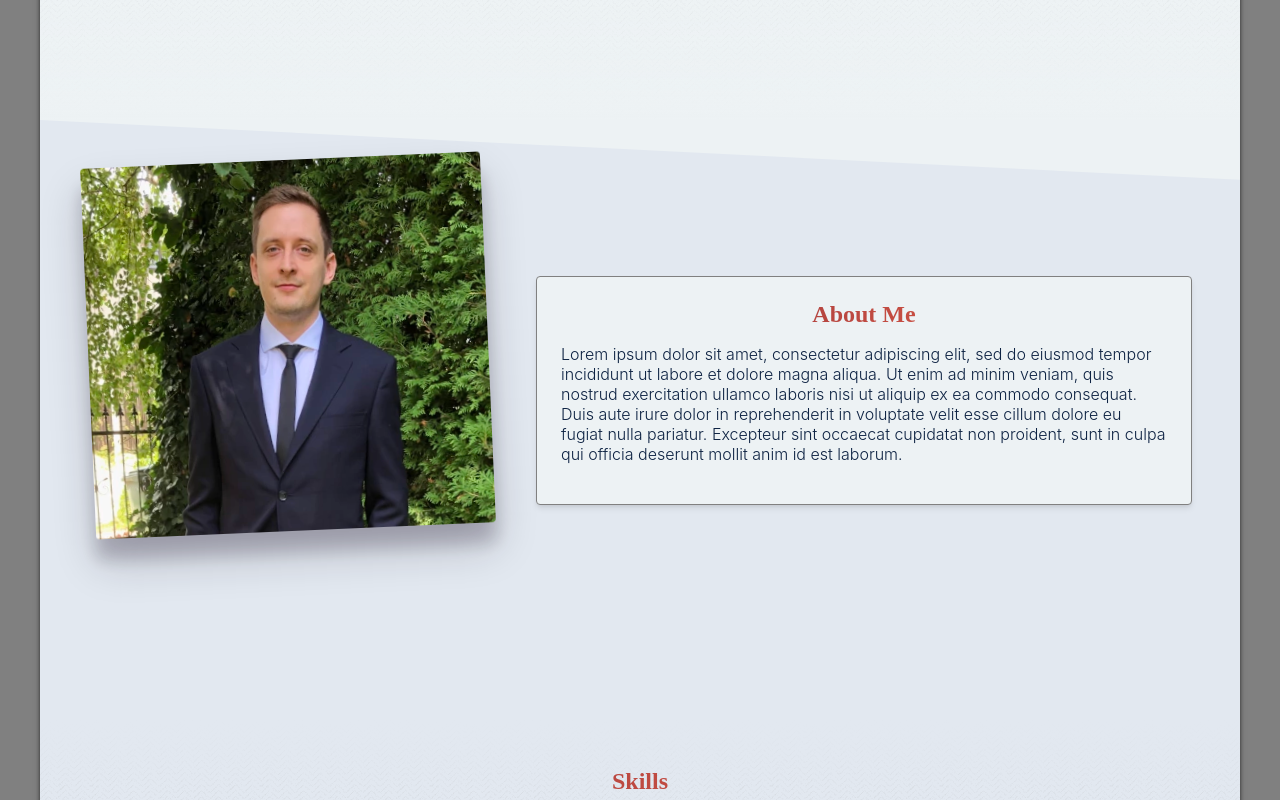
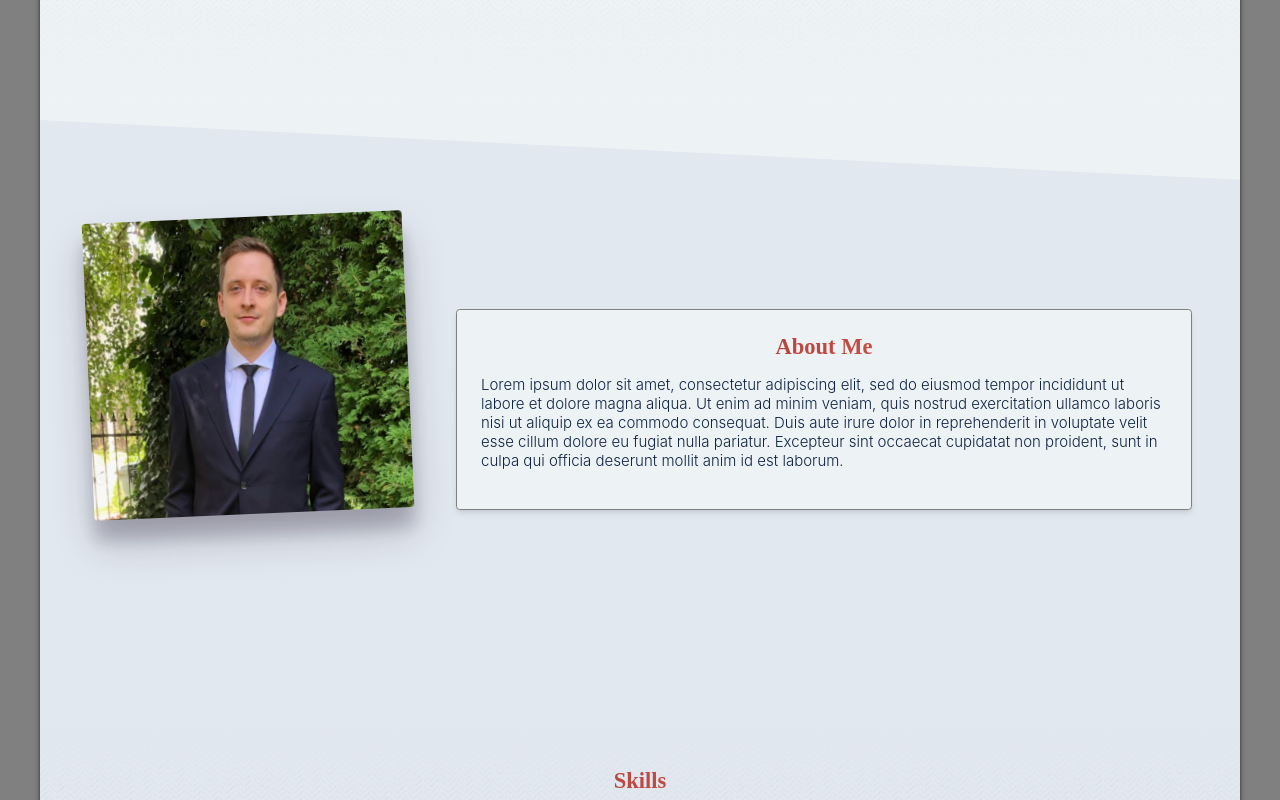
Before and after one commit to husky93/portfolio, a React (Vite) app: page / in a window 1280 px wide. Shown: the part 480-1280 px from the top of the page. Built offline with nearby package versions, Linux system fonts and the light colour scheme; a web font is replaced by a local one.

Commit message:
Various minor styling changes

```diff
--- a/src/assets/styles/about/About.module.css
+++ b/src/assets/styles/about/About.module.css
@@ -1,6 +1,6 @@
 .about {
   position: relative;
-  padding: 24px 48px;
+  padding: 64px 48px 24px 48px;
   min-height: 130vh;
   display: flex;
   flex-direction: column;
@@ -60,8 +60,17 @@
   text-align: center;
 }
 
+.highlighted {
+  font-weight: 400;
+  color: var(--color-primary);
+}
+
 .in_viewport {
 
+}
+
+.left img {
+  width: 320px;
 }
 
 
@@ -70,7 +79,7 @@
     padding: 24px;
   }
   .desc {
-    font-size: 16px;
+    font-size: 15px;
   }
 }
 
--- a/src/assets/styles/globals.css
+++ b/src/assets/styles/globals.css
@@ -15,6 +15,7 @@
 
 html,
 body {
+  font-size: 15px;
   font-family: 'Source Sans Pro', sans-serif;
   color: var(--color-text);
   background: var(--color-dark);
--- a/src/assets/styles/portfolio/Portfolio.module.css
+++ b/src/assets/styles/portfolio/Portfolio.module.css
@@ -2,6 +2,7 @@
   display: flex;
   flex-direction: column;
   position: relative;
+  z-index: 15;
   background-color: var(--color-grey);
 }
 
```
